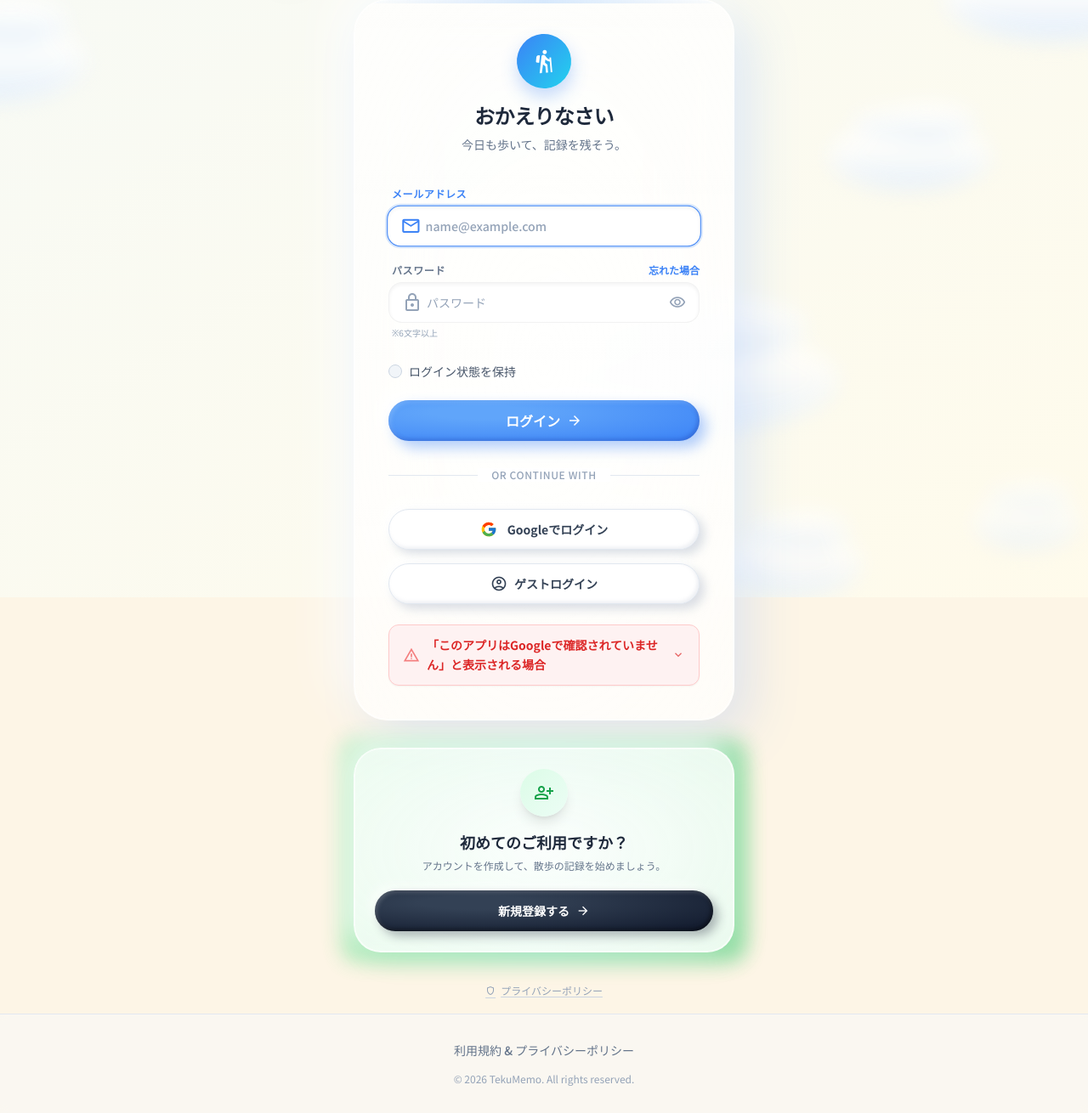
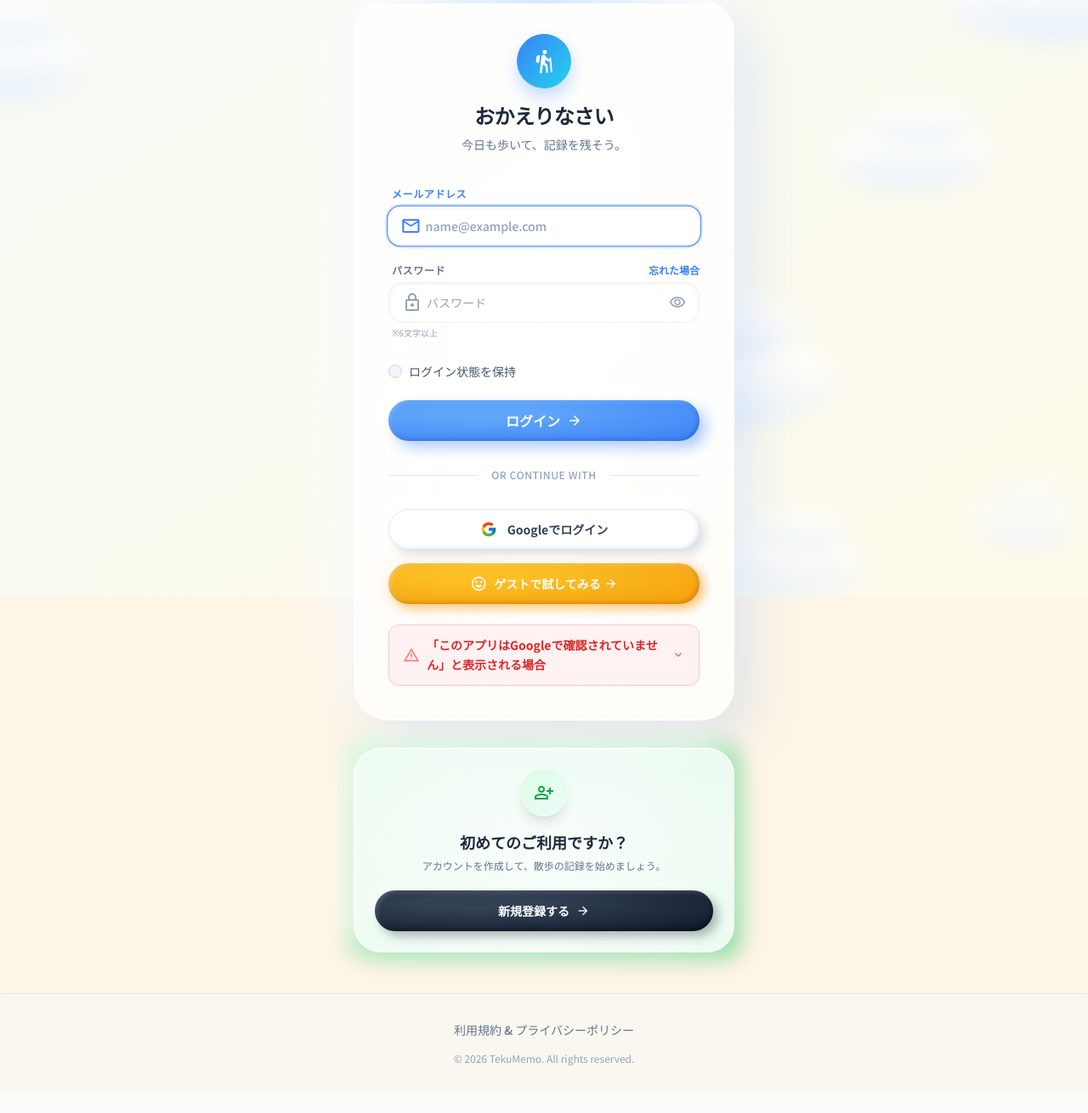
Before and after one commit to Yadon987/tekumemo, a Rails app: page /users/sign_in in a window 1280 px wide. Shown: the part 97-1407 px from the top of the page at 85% size. After the commit the page ends 1351 px from the top, so only its background shows below. Run offline with Rails 7, Linux system fonts and the light colour scheme; style sheets or scripts are compiled from the project's sources; parts of the project's set-up code (start-up, migrations or seed data) failed here and were passed over; some libraries are stand-ins or nearby versions.

Commit message:
fix: 認証画面（ログイン/登録）のUI改善
- ゲストログインボタンをオレンジ色で強調し視認性を向上（Googleログインと明確に区別）
- ログイン画面のプライバシーポリシーリンクの重複を削除
- ログイン・新規登録画面の独自の背景アニメーションを削除し、アプリ全体の統一感を向上

```diff
--- a/app/views/devise/sessions/new.html.erb
+++ b/app/views/devise/sessions/new.html.erb
@@ -1,9 +1,7 @@
 <% content_for :title, "てくメモ - ログイン" %>
 
 <div class="flex flex-1 flex-col items-center justify-center p-4 relative overflow-hidden">
-  <!-- 背景装飾（アニメーション付きオーブ） -->
-  <div class="hidden dark:block absolute top-[-10%] left-[-10%] w-[500px] h-[500px] bg-blue-400/20 dark:bg-blue-600/10 rounded-full blur-[100px] pointer-events-none animate-pulse-slow"></div>
-  <div class="hidden dark:block absolute bottom-[-10%] right-[-10%] w-[500px] h-[500px] bg-purple-400/20 dark:bg-purple-600/10 rounded-full blur-[100px] pointer-events-none animate-pulse-slow" style="animation-delay: 1s;"></div>
+
 
   <div class="w-full max-w-md relative z-10">
     <!-- メインカード -->
@@ -110,15 +108,22 @@
         <span class="text-sm font-bold text-slate-700 dark:text-slate-200 relative z-10">Googleでログイン</span>
       <% end %>
 
-      <!-- ゲストログインボタン -->
-      <div class="mt-4">
+      <!-- ゲストログインボタン（目立つオレンジデザイン） -->
+      <div class="mt-4 relative group/guest-wrapper">
+        <!-- オレンジのグロー効果 -->
+        <div class="absolute -inset-0.5 bg-gradient-to-r from-orange-400 via-amber-400 to-orange-500 rounded-full blur opacity-30 group-hover/guest-wrapper:opacity-60 transition duration-300"></div>
+
         <%= button_to users_guest_sign_in_path,
             method: :post,
             data: { turbo: false },
             form: { class: "w-full" },
-            class: "w-full h-12 flex items-center justify-center bg-white dark:bg-slate-800/50 border border-slate-200 dark:border-white/10 rounded-full shadow-[6px_6px_12px_rgba(166,175,195,0.4),-6px_-6px_12px_rgba(255,255,255,0.8),inset_-2px_-2px_4px_rgba(166,175,195,0.2),inset_2px_2px_4px_rgba(255,255,255,1)] dark:shadow-[0_0_15px_rgba(255,255,255,0.05),inset_0_1px_0_rgba(255,255,255,0.1),inset_0_0_0_1px_rgba(255,255,255,0.05)] dark:hover:shadow-[0_0_20px_rgba(255,255,255,0.1),inset_0_1px_0_rgba(255,255,255,0.2)] hover:scale-[1.02] active:scale-95 transition-all duration-200 group/guest relative overflow-hidden" do %>
-          <span class="material-symbols-outlined text-xl mr-2 text-slate-700 dark:text-slate-200">account_circle</span>
-          <span class="text-sm font-bold text-slate-700 dark:text-slate-200">ゲストログイン</span>
+            class: "relative w-full h-12 flex items-center justify-center bg-[radial-gradient(ellipse_110%_110%_at_30%_30%,#fbbf24_15%,#f59e0b_90%)] dark:bg-gradient-to-r dark:from-orange-500 dark:to-amber-500 text-white rounded-full shadow-[6px_6px_12px_rgba(245,158,11,0.4),-6px_-6px_12px_rgba(255,255,255,0.8),inset_-2px_-2px_5px_rgba(180,83,9,0.4),inset_2px_2px_5px_rgba(254,215,170,0.5)] dark:shadow-[0_0_20px_rgba(245,158,11,0.5),inset_0_1px_0_rgba(255,255,255,0.4),inset_0_-2px_5px_rgba(0,0,0,0.3)] dark:hover:shadow-[0_0_30px_rgba(245,158,11,0.7),inset_0_1px_0_rgba(255,255,255,0.6)] hover:scale-105 active:scale-95 transition-all duration-200 group/guest relative overflow-hidden" do %>
+          <!-- 光沢エフェクト -->
+          <div class="absolute inset-0 bg-gradient-to-b from-white/20 to-transparent opacity-0 group-hover/guest:opacity-100 transition-opacity rounded-full"></div>
+
+          <span class="material-symbols-outlined text-xl mr-2 relative z-10 group-hover/guest:scale-110 transition-transform">mood</span>
+          <span class="text-sm font-bold relative z-10">ゲストで試してみる</span>
+          <span class="material-symbols-outlined text-base ml-1 relative z-10 group-hover/guest:translate-x-1 transition-transform">arrow_forward</span>
         <% end %>
       </div>
 
@@ -148,24 +153,14 @@
     <% end %>
 
     <!-- Footer Links -->
+    <!-- Footer Links (Removed duplicate privacy policy link) -->
     <div class="mt-8 text-center">
-      <%= link_to privacy_path, class: "inline-flex items-center gap-1.5 text-xs text-slate-400 hover:text-slate-600 dark:hover:text-slate-300 transition-colors underline decoration-slate-300 dark:decoration-slate-600 underline-offset-2 hover:decoration-slate-500 dark:hover:decoration-slate-400" do %>
-        <span class="material-symbols-outlined text-xs">shield</span>
-        <span>プライバシーポリシー</span>
-      <% end %>
+      <!-- 共通フッターにリンクがあるため削除 -->
     </div>
   </div>
 </div>
 
-<style>
-@keyframes pulse-slow {
-  0%, 100% { opacity: 0.3; transform: scale(1); }
-  50% { opacity: 0.5; transform: scale(1.05); }
-}
-.animate-pulse-slow {
-  animation: pulse-slow 4s ease-in-out infinite;
-}
-</style>
+
 
 <script>
 function togglePasswordVisibility(fieldId, iconId) {
```
Also changed, not shown: app/views/devise/registrations/new.html.erb (+1 -12 lines).
